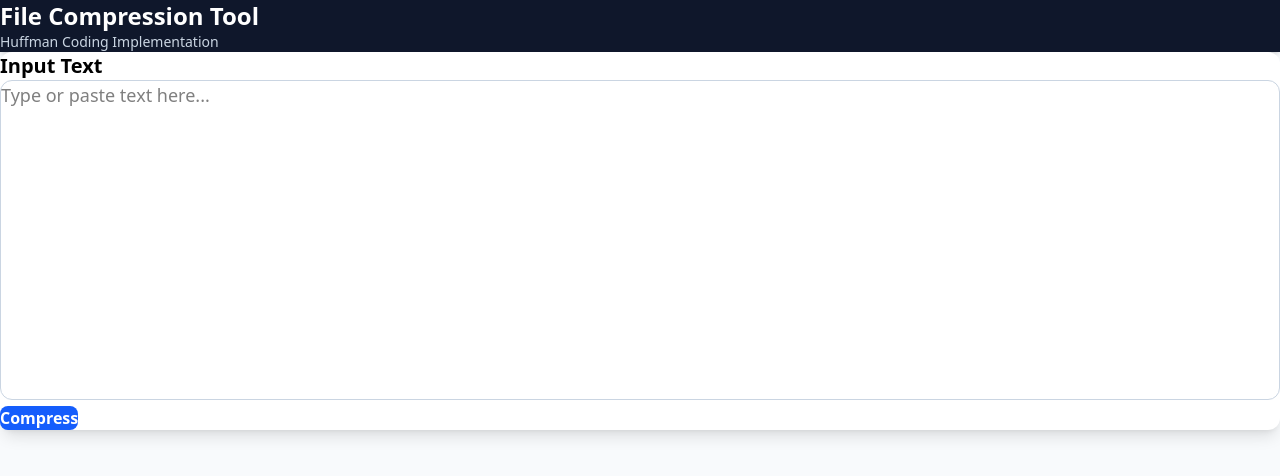
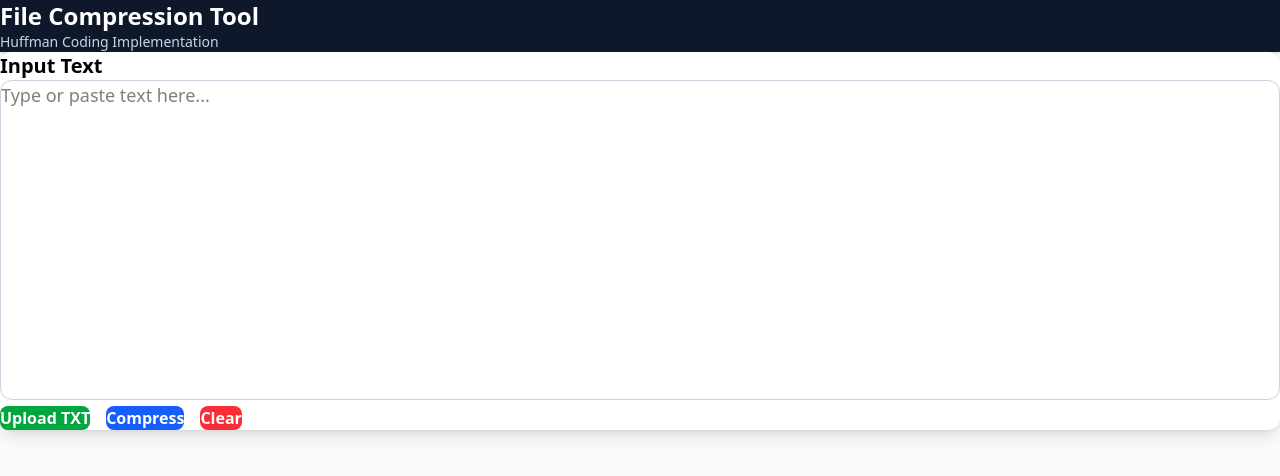
Before and after one commit to VardaanThakur-1902/file-compression-tool, a React (Vite) app: page / in a window 1280 px wide. Shown: the top 476 px of the page. Built offline with nearby package versions, Linux system fonts and the light colour scheme.

Commit message:
Add TXT file upload and clear functionality

```diff
--- /dev/null
+++ b/src/components/ClearButton.tsx
@@ -0,0 +1,27 @@
+interface Props {
+  onClear: () => void;
+}
+
+export default function ClearButton({
+  onClear,
+}: Props) {
+
+  return (
+    <button
+      onClick={onClear}
+      className="
+      rounded-lg
+      bg-red-500
+      px-6
+      py-3
+      text-white
+      font-semibold
+      hover:bg-red-600
+      transition
+      "
+    >
+      Clear
+    </button>
+  );
+
+}
--- a/src/components/Controls.tsx
+++ b/src/components/Controls.tsx
@@ -1,16 +1,56 @@
+import UploadButton from "./UploadButton";
+import ClearButton from "./ClearButton";
+
 interface Props {
+
   onCompress: () => void;
+
+  onUpload: (text: string) => void;
+
+  onClear: () => void;
+
 }
 
 export default function Controls({
+
   onCompress,
+
+  onUpload,
+
+  onClear,
+
 }: Props) {
+
   return (
-    <button
-      onClick={onCompress}
-      className="rounded-lg bg-blue-600 px-6 py-3 font-semibold text-white transition hover:bg-blue-700"
-    >
-      Compress
-    </button>
+
+    <div className="flex flex-wrap gap-4">
+
+      <UploadButton
+        onUpload={onUpload}
+      />
+
+      <button
+        onClick={onCompress}
+        className="
+        rounded-lg
+        bg-blue-600
+        px-6
+        py-3
+        text-white
+        font-semibold
+        hover:bg-blue-700
+        transition
+        "
+      >
+        Compress
+      </button>
+
+      <ClearButton
+        onClear={onClear}
+      />
+
+    </div>
+
   );
+
 }
--- a/src/components/UploadButton.tsx
+++ b/src/components/UploadButton.tsx
@@ -0,0 +1,51 @@
+interface Props {
+  onUpload: (text: string) => void;
+}
+
+export default function UploadButton({
+  onUpload,
+}: Props) {
+
+  const handleFileChange = (
+    event: React.ChangeEvent<HTMLInputElement>
+  ) => {
+
+    const file = event.target.files?.[0];
+
+    if (!file) return;
+
+    const reader = new FileReader();
+
+    reader.onload = () => {
+      onUpload(reader.result as string);
+    };
+
+    reader.readAsText(file);
+  };
+
+  return (
+    <label
+      className="
+      cursor-pointer
+      rounded-lg
+      bg-green-600
+      px-6
+      py-3
+      text-white
+      font-semibold
+      hover:bg-green-700
+      transition
+      "
+    >
+      Upload TXT
+
+      <input
+        hidden
+        type="file"
+        accept=".txt"
+        onChange={handleFileChange}
+      />
+
+    </label>
+  );
+}
--- a/src/pages/Home.tsx
+++ b/src/pages/Home.tsx
@@ -21,6 +21,22 @@ export default function Home() {
     setResult(compressed);
   };
 
+  const handleUpload = (
+    uploadedText: string
+  ) => {
+
+      setText(uploadedText);
+
+  };
+
+  const handleClear = () => {
+
+      setText("");
+
+      setResult(null);
+
+  };
+
   return (
     <>
       <Navbar />
@@ -41,6 +57,8 @@ export default function Home() {
           <div className="mt-6">
             <Controls
                 onCompress={handleCompress}
+                onUpload={handleUpload}
+                onClear={handleClear}
             />
 
             {
```
